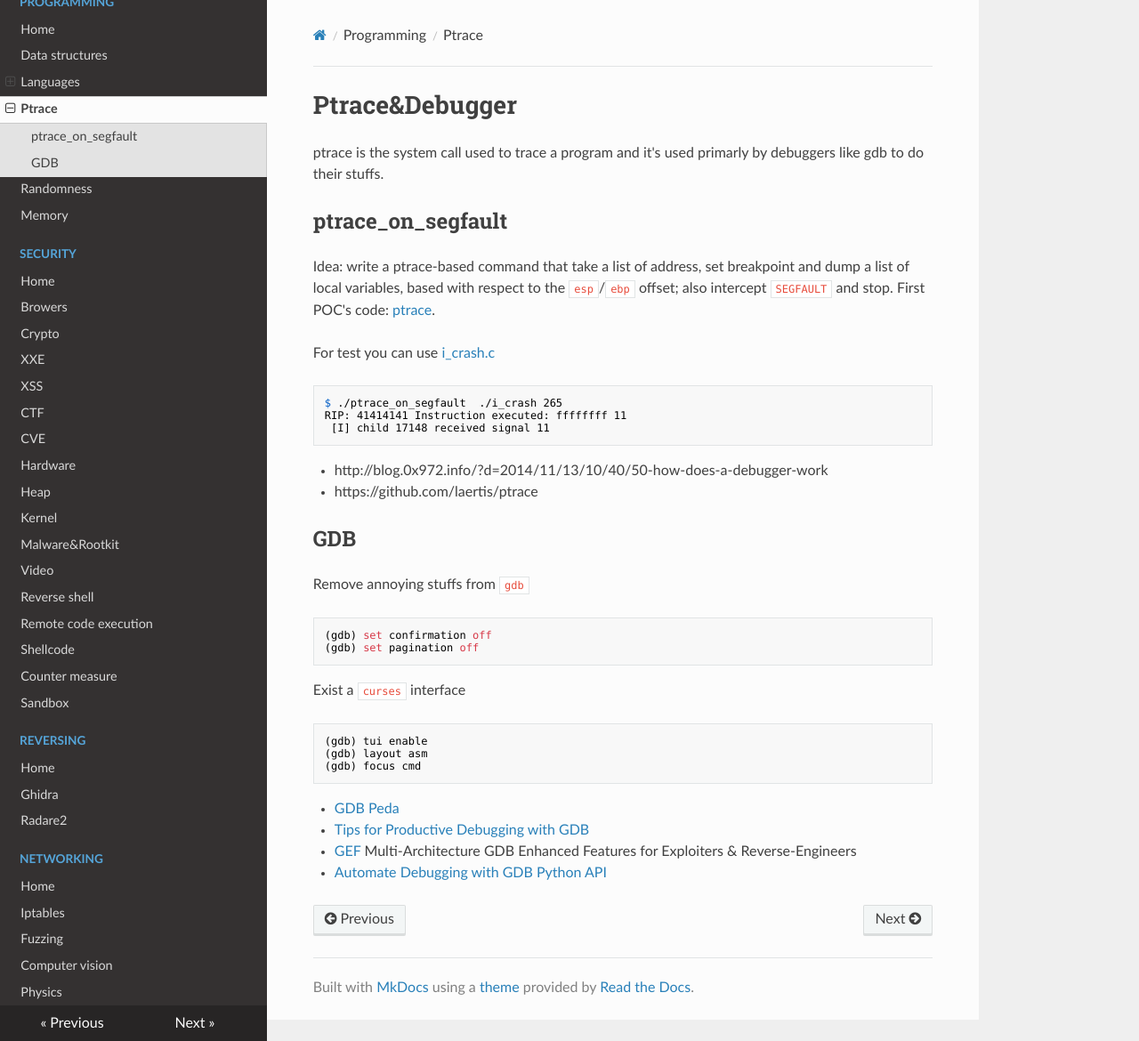
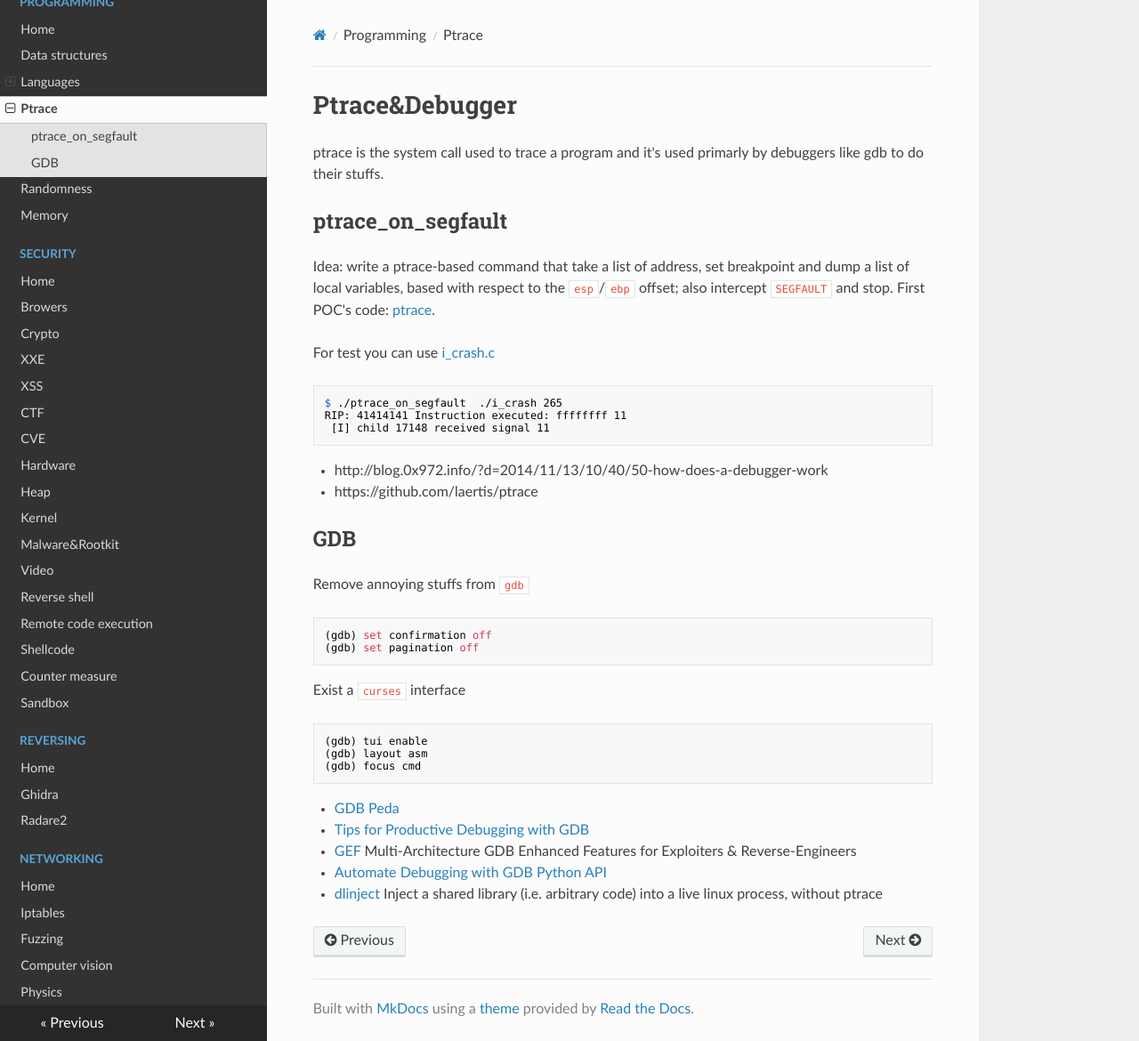
Before and after one commit to gipi/low-level, an MkDocs documentation site: the page built from docs/ptrace.md, in a window 1280 px wide and 1170 px high. Shown: the whole window at 89% size. Built offline with MkDocs 1.6.1, drawn with Linux system fonts in a browser that asks for light colours; nearby versions of some CDN libraries; old or Windows-style settings are respelled for this version of MkDocs.

Commit message:
Update ptrace.md

```diff
--- a/docs/ptrace.md
+++ b/docs/ptrace.md
@@ -43,3 +43,4 @@ Exist a ``curses`` interface
  - [Tips for Productive Debugging with GDB](https://metricpanda.com/tips-for-productive-debugging-with-gdb)
  - [GEF](https://github.com/hugsy/gef) Multi-Architecture GDB Enhanced Features for Exploiters & Reverse-Engineers
  - [Automate Debugging with GDB Python API](https://interrupt.memfault.com/blog/automate-debugging-with-gdb-python-api)
+ - [dlinject](https://github.com/DavidBuchanan314/dlinject) Inject a shared library (i.e. arbitrary code) into a live linux process, without ptrace
```
